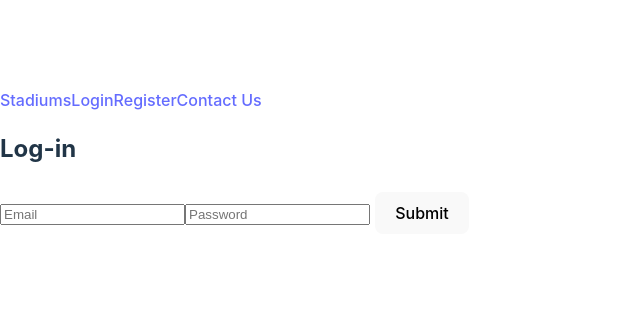
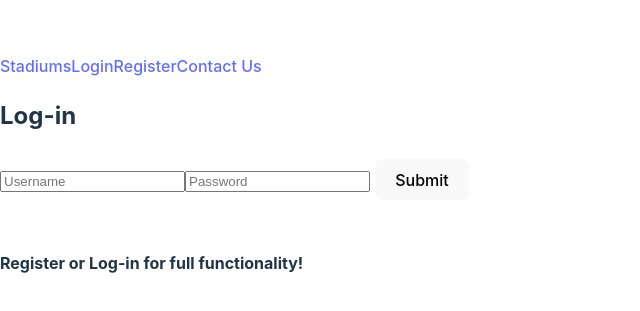
Before and after one commit to ctramel14/Stadium-Capstone, a React (Vite) app in the folder stadium-capstone/: page /users/login in a window 1280 px wide. Shown: the part 225-536 px from the top of the page, without its empty margins (0-640 px from the left). Built offline with nearby package versions, Linux system fonts and the light colour scheme.

Commit message:
login/register and logout front end

```diff
--- /dev/null
+++ b/stadium-capstone/components/LogOut.jsx
@@ -0,0 +1,12 @@
+export default function Logout({ setToken }) {
+    async function handleSubmit(e) {
+      e.preventDefault();
+      setToken(null);
+    }
+
+    return (
+      <>
+        <button onClick={handleSubmit}>Log Out</button>
+      </>
+    );
+  }
--- a/stadium-capstone/components/Login.jsx
+++ b/stadium-capstone/components/Login.jsx
@@ -3,8 +3,8 @@ import { useNavigate } from "react-router-dom";
 
 export default function Login({
   setToken,
-  email,
-  setEmail,
+  username,
+  setUsername,
   password,
   setPassword,
 }) {
@@ -12,16 +12,19 @@ export default function Login({
   async function handleSubmit(e) {
     e.preventDefault();
 
+    console.log(password);
+
     try {
       const result = await fetch(`http://localhost:3000/api/users/login`, {
         method: "POST",
         headers: {
           "Content-Type": "application/json",
         },
-        body: JSON.stringify({ email, password }),
+        body: JSON.stringify({ username, password }),
       });
 
       const json = await result.json();
+      console.log(json);
       setToken(json.token);
       navigate("/");
     } catch (error) {
@@ -35,12 +38,12 @@ export default function Login({
         <h2>Log-in</h2>
         <label>
           <input
-            id="email-input"
-            minLength="8"
-            value={email}
-            placeholder="Email"
+            id="username-input"
+            minLength="2"
+            value={username}
+            placeholder="Username"
             required
-            onChange={(e) => setEmail(e.target.value)}
+            onChange={(e) => setUsername(e.target.value)}
           />
         </label>
         <label>
--- a/stadium-capstone/components/Register.jsx
+++ b/stadium-capstone/components/Register.jsx
@@ -15,16 +15,16 @@ export default function Register({
 }) {
   async function handleSubmit(e) {
     e.preventDefault();
-    console.log(username, lastName, email);
+    console.log(username, lastName, email, password);
 
     try {
-      const result = await fetch("http://localhost:3000/api/users", {
+      const result = await fetch("http://localhost:3000/api/users/register", {
         method: "POST",
         headers: { "Content-Type": "application/json" },
         body: JSON.stringify({ email, password, firstName, lastName, username }),
       });
       const json = await result.json();
-      console.log(json.token);
+      console.log(json);
       setToken(json.token)
     } catch (error) {
       console.error(error);
--- a/stadium-capstone/src/App.jsx
+++ b/stadium-capstone/src/App.jsx
@@ -8,7 +8,8 @@ import Login from '../components/Login';
 import Register from '../components/Register'
 import ContactForm from '../components/ContactForm'
 import Account from '../components/Account'
-// import prisma from '../../prisma/seed.js'
+import LogOut from "../components/LogOut";
+
 
 //setting state here to make passing props between components easier
 function App() {
@@ -20,16 +21,6 @@ function App() {
   const [lastName, setLastName] = useState("")
   const [username, setUsername] = useState("")
 
-
-
-  //   useEffect(() => {
-  //   async function getAllStadiums() {
-  //     const APIResponse = await fetchAllStadiums();
-  //     setStadiums(APIResponse.stadiums);
-  //   }
-  //   getAllStadiums();
-  // }, []);
-
   return (
     <>
     <NavigationBar />
@@ -38,8 +29,8 @@ function App() {
       <Route path="/stadiums/:id" element={<SingleCard token={token} />} />
       <Route path='/users/login' element={<Login
       setToken={setToken}
-      email={email}
-      setEmail={setEmail}
+      username={username}
+      setUsername={setUsername}
       password={password}
       setPassword={setPassword}
       />} />
@@ -62,11 +53,11 @@ function App() {
         />
       <Route path="/contactform" element={<ContactForm />} />
     </Routes>
-    {/* <div className="stadiums-grid-container">
-        {STADIUM_INFO.map((stadiumItem) => (
-          <StadiumCards {...stadiumItem} />
-        ))}
-      </div> */}
+    {token ? (
+        <LogOut setToken={setToken} />
+      ) : (
+        <h4>Register or Log-in for full functionality!</h4>
+      )}
     </>
   );
 }
```
